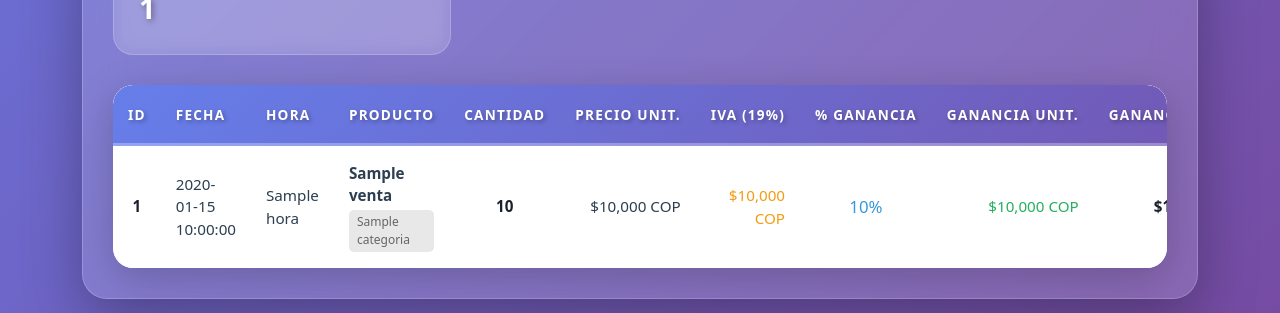
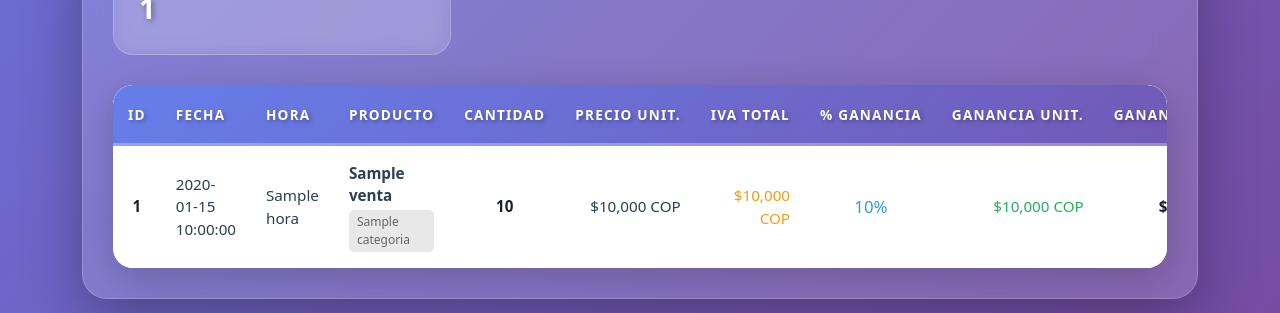
Before and after one commit to codebybrandonprogramming-creator/sistema-inventario-motos, a Flask app: template templates/historial_ventas.html in a window 1280 px wide. Shown: the part 903-1216 px from the top of the page. Run offline with Flask 3, Linux system fonts and the light colour scheme; the template is opened without the code that fills it: most values are stand-ins (such as "Sample title", 1, 10 or a date in 2020); some libraries are stand-ins or nearby versions.

Commit message:
Auto-commit: cambios detectados

```diff
--- a/templates/historial_ventas.html
+++ b/templates/historial_ventas.html
@@ -256,7 +256,7 @@
                         <th>PRODUCTO</th>
                         <th style="text-align: center;">CANTIDAD</th>
                         <th style="text-align: right;">PRECIO UNIT.</th>
-                        <th style="text-align: right;">IVA (19%)</th>
+                        <th style="text-align: right;">IVA TOTAL</th>
                         <th style="text-align: center;">% GANANCIA</th>
                         <th style="text-align: right;">GANANCIA UNIT.</th>
                         <th style="text-align: right;">GANANCIA TOTAL</th>
@@ -278,10 +278,10 @@
                             </td>
                             <td style="text-align: center;"><strong>{{ venta.cantidad }}</strong></td>
                             <td style="text-align: right;">${{ venta.precio_unitario|formato_colombiano(3) }} COP</td>
-                            <td class="text-warning" style="text-align: right;">${{ venta.iva_unitario|formato_colombiano(3) }} COP</td>
-                            <td class="text-info" style="text-align: center; font-size: 1.05rem;">{{ venta.porcentaje_ganancia_aplicado|int }}%</td>
-                            <td class="text-success" style="text-align: right;">${{ venta.ganancia_unitaria|formato_colombiano(3) }} COP</td>
-                            <td class="text-success" style="text-align: right;"><strong>${{ venta.ganancia_total|formato_colombiano(3) }} COP</strong></td>
+                            <td class="text-warning" style="text-align: right;">${{ (venta.iva_total if venta.iva_total else 0)|formato_colombiano(3) }} COP</td>
+                            <td class="text-info" style="text-align: center; font-size: 1.05rem;">{{ (venta.porcentaje_ganancia if venta.porcentaje_ganancia else 0)|round(1) }}%</td>
+                            <td class="text-success" style="text-align: right;">${{ (venta.ganancia_unitaria if venta.ganancia_unitaria else 0)|formato_colombiano(3) }} COP</td>
+                            <td class="text-success" style="text-align: right;"><strong>${{ (venta.ganancia_total if venta.ganancia_total else 0)|formato_colombiano(3) }} COP</strong></td>
                             <td class="text-purple" style="text-align: right; font-size: 1.1rem;">${{ venta.total|formato_colombiano(3) }} COP</td>
                             <td><strong>{{ venta.usuario_nombre or 'N/A' }}</strong></td>
                             <td style="text-align: center;">
```
